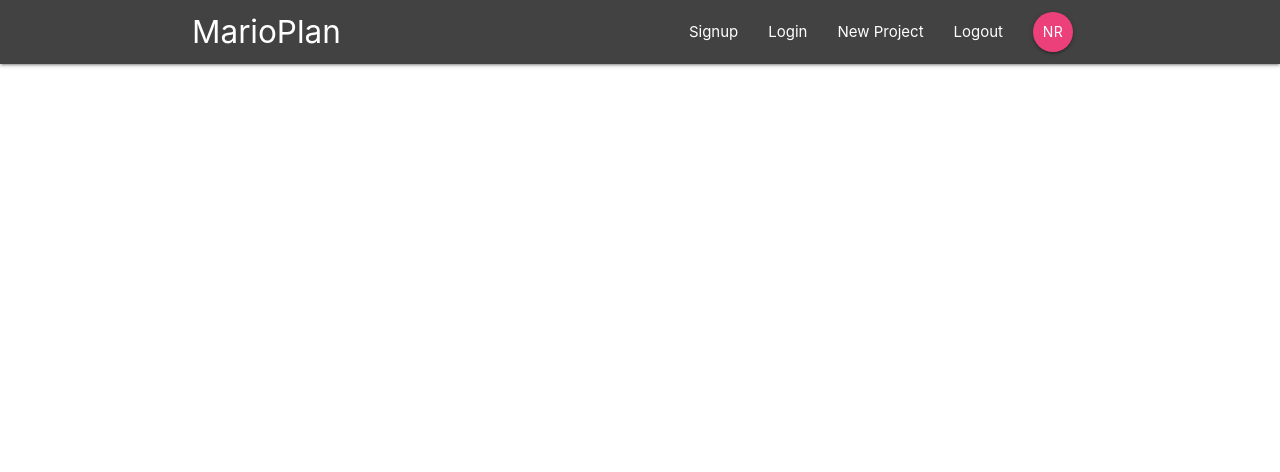
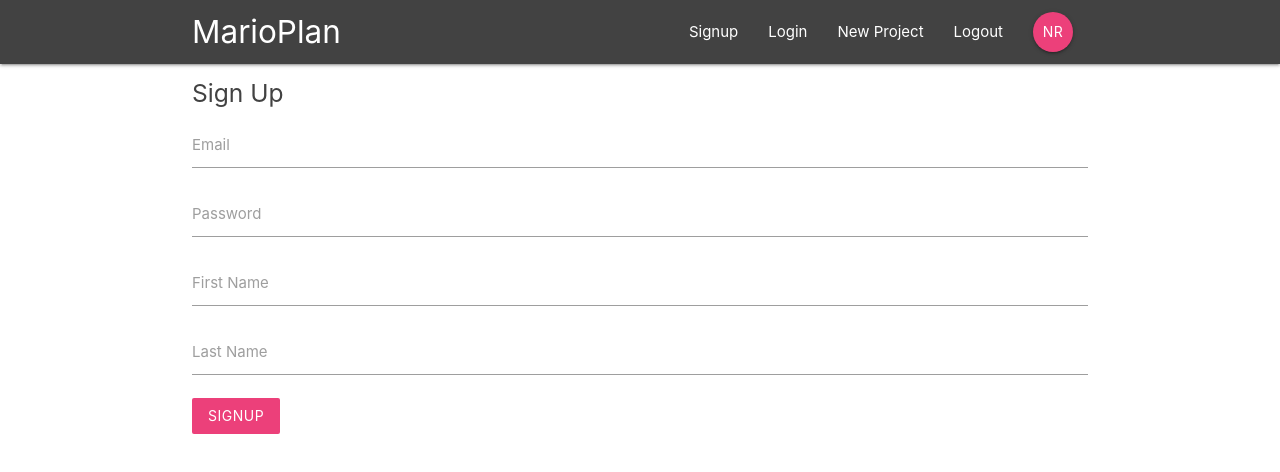
Before and after one commit to NishantRout/react_redux_firebase_app, a React (Create React App) app: page /signup in a window 1280 px wide. Shown: the top 472 px of the page. Built offline with nearby package versions, Linux system fonts and the light colour scheme.

Commit message:
edits-8:21pm

```diff
--- a/public/index.html
+++ b/public/index.html
@@ -44,5 +44,8 @@
       To create a production bundle, use `npm run build` or `yarn build`.
     -->
 
+    <!-- Compiled and minified JavaScript -->
+    <script src="https://cdnjs.cloudflare.com/ajax/libs/materialize/1.0.0/js/materialize.min.js"></script>
+
   </body>
 </html>
--- a/src/App.js
+++ b/src/App.js
@@ -3,6 +3,8 @@
 import Navbar from './components/layout/Navbar';
 import Dashboard from './components/dashboard/Dashboard';
 import ProjectDetails from './components/projects/ProjectDetails';
+import SignIn from './components/auth/SignIn';
+import SignUp from './components/auth/SignUp';
 
 class App extends Component {
   render(){
@@ -13,6 +15,8 @@
           <Switch>
             <Route exact path='/' component={Dashboard}></Route>
             <Route path='/project/:id' component={ProjectDetails}></Route>
+            <Route path='/signin' component={SignIn} />
+            <Route path='/signup' component={SignUp} />
           </Switch>
         </div>
       </BrowserRouter>
--- a/src/components/auth/SignIn.js
+++ b/src/components/auth/SignIn.js
@@ -0,0 +1,39 @@
+import React, { Component } from 'react'
+
+class SignIn extends Component {
+    state = {
+        email: '',
+        password: ''
+    }
+    handleChange = (e) => {
+        this.setState({
+            [e.target.id] : e.target.value
+        })
+    }
+    handleSubmit = (e) => {
+        e.preventDefault();
+        console.log(this.state);
+    }
+    render() {
+        return (
+            <div className="container">
+                <form onSubmit={this.handleSubmit} className="white">
+                    <h5 className="grey-text text-darken-3">Sign In</h5>
+                    <div className="input-field">
+                        <label htmlFor="email" >Email</label>
+                        <input type="email" id="email" onChange={this.handleChange} />
+                    </div>
+                    <div className="input-field">
+                        <label htmlFor="password" >Password</label>
+                        <input type="password" id="password" onChange={this.handleChange} />
+                    </div>
+                    <div className="input-field">
+                        <button className="btn pink lighten-1 z-depth-0">Login</button>
+                    </div>
+                </form>
+            </div>
+        )
+    }
+}
+
+export default SignIn;
--- a/src/components/auth/SignUp.js
+++ b/src/components/auth/SignUp.js
@@ -0,0 +1,49 @@
+import React, { Component } from 'react'
+
+class SignUp extends Component {
+    state = {
+        email: '',
+        password: '',
+        firstName: '',
+        lastName: ''
+    }
+    handleChange = (e) => {
+        this.setState({
+            [e.target.id] : e.target.value
+        })
+    }
+    handleSubmit = (e) => {
+        e.preventDefault();
+        console.log(this.state);
+    }
+    render() {
+        return (
+            <div className="container">
+                <form onSubmit={this.handleSubmit} className="white">
+                    <h5 className="grey-text text-darken-3">Sign Up</h5>
+                    <div className="input-field">
+                        <label htmlFor="email" >Email</label>
+                        <input type="email" id="email" onChange={this.handleChange} />
+                    </div>
+                    <div className="input-field">
+                        <label htmlFor="password" >Password</label>
+                        <input type="password" id="password" onChange={this.handleChange} />
+                    </div>
+                    <div className="input-field">
+                        <label htmlFor="firstName" >First Name</label>
+                        <input type="text" id="firstName" onChange={this.handleChange} />
+                    </div>
+                    <div className="input-field">
+                        <label htmlFor="lastName" >Last Name</label>
+                        <input type="text" id="lastName" onChange={this.handleChange} />
+                    </div>
+                    <div className="input-field">
+                        <button className="btn pink lighten-1 z-depth-0">Signup</button>
+                    </div>
+                </form>
+            </div>
+        )
+    }
+}
+
+export default SignUp;
```
